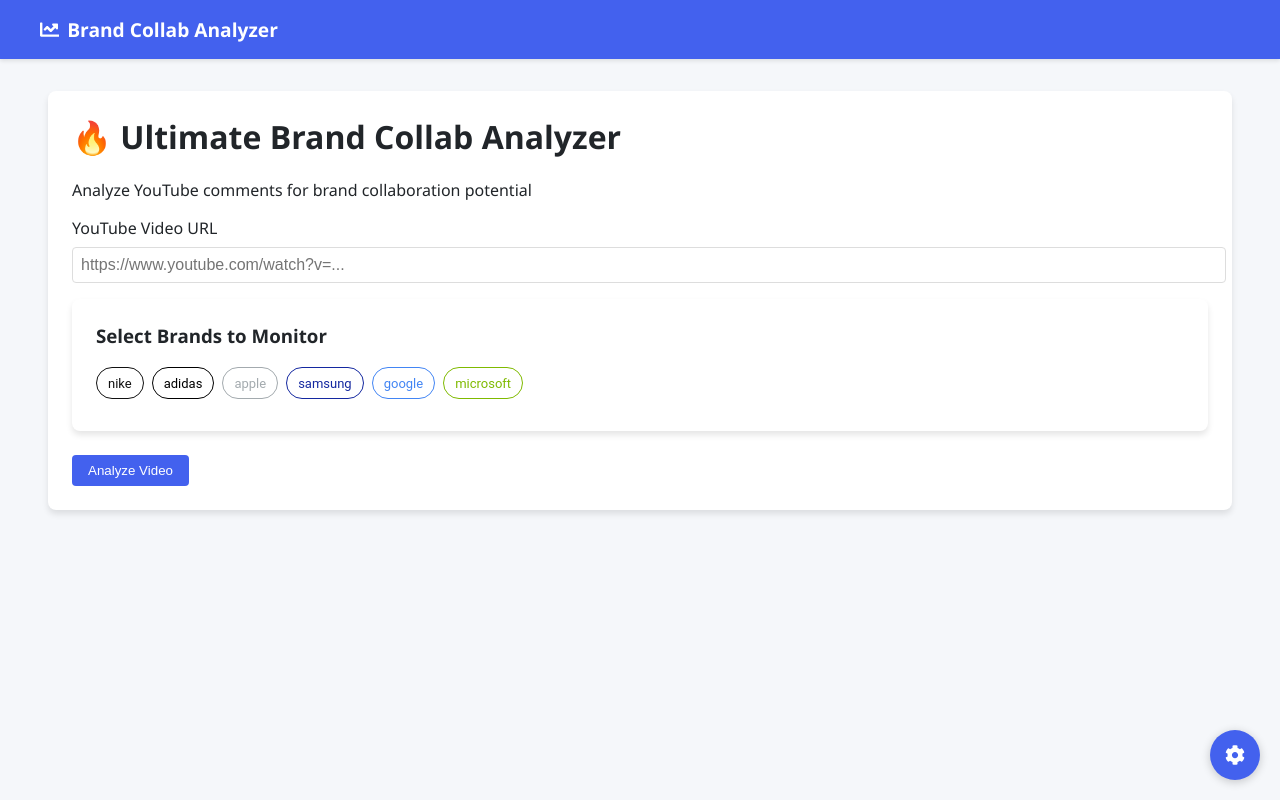
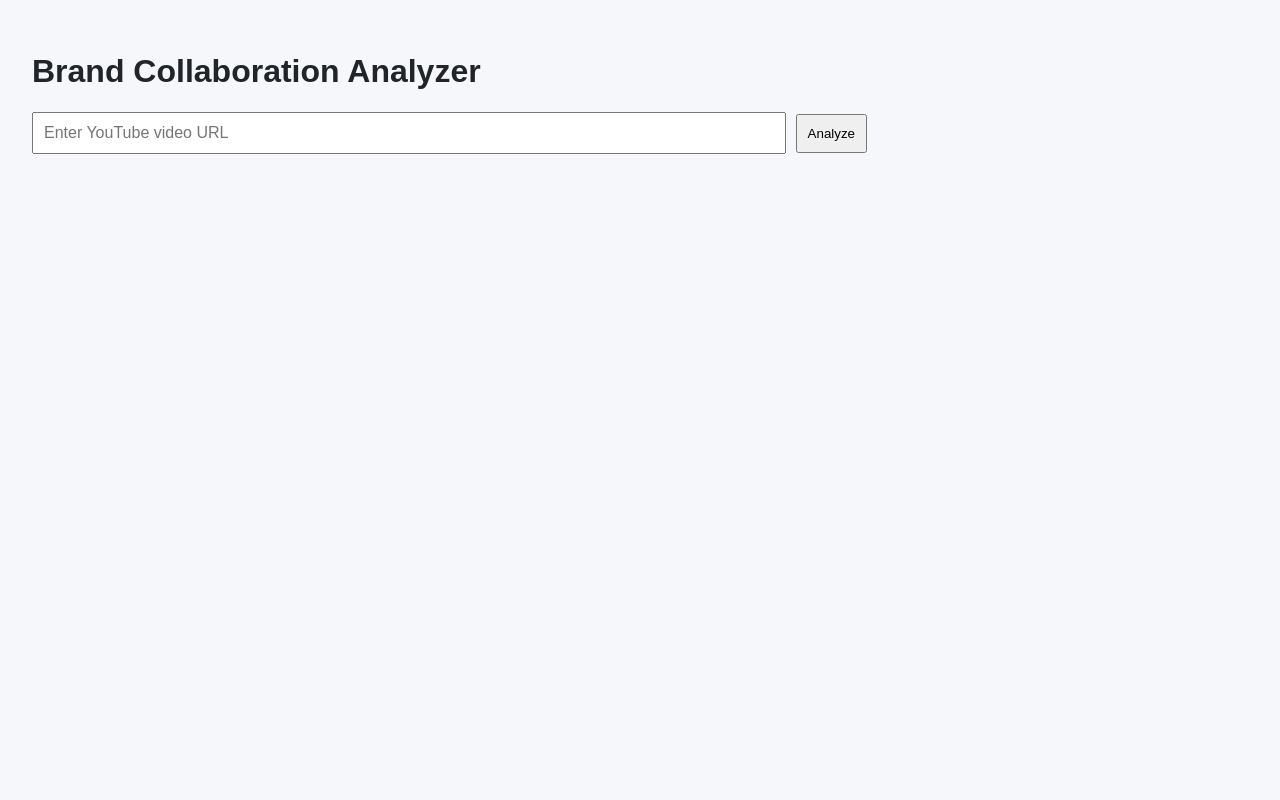
Before and after one commit to Anuruddhsharm/collab-analyze, a React (Create React App) app: page / in a window 1280 px wide. Built offline with nearby package versions, Linux system fonts and the light colour scheme; no server answers.

Commit message:
Update App.js

```diff
--- a/src/App.js
+++ b/src/App.js
@@ -1,17 +1,80 @@
-import React from 'react';
-import { Routes, Route } from 'react-router-dom';
-import Home from './pages/Home';
-import Navbar from './components/Navbar';
+import React, { useState } from 'react';
+import axios from 'axios';
+import config from './config';
 
 function App() {
+  const [videoUrl, setVideoUrl] = useState('');
+  const [result, setResult] = useState(null);
+  const [loading, setLoading] = useState(false);
+  const [error, setError] = useState('');
+
+  const analyzeVideo = async () => {
+    setLoading(true);
+    setError('');
+    try {
+      const response = await axios.post(`${config.getBackendUrl()}/analyze`, {
+        video_url: videoUrl
+      });
+
+      if (response.data.error) {
+        setError(response.data.error);
+      } else {
+        setResult(response.data);
+      }
+    } catch (err) {
+      console.error(err);
+      setError('Something went wrong while analyzing the video.');
+    }
+    setLoading(false);
+  };
+
   return (
-    <div className="App">
-      <Navbar />
-      <main>
-        <Routes>
-          <Route path="/" element={<Home />} />
-        </Routes>
-      </main>
+    <div style={{ padding: '2rem', fontFamily: 'Arial' }}>
+      <h1>Brand Collaboration Analyzer</h1>
+
+      <input
+        type="text"
+        value={videoUrl}
+        onChange={(e) => setVideoUrl(e.target.value)}
+        placeholder="Enter YouTube video URL"
+        style={{ width: '60%', padding: '10px', fontSize: '16px' }}
+      />
+      <button onClick={analyzeVideo} disabled={loading} style={{ marginLeft: '10px', padding: '10px' }}>
+        {loading ? 'Analyzing...' : 'Analyze'}
+      </button>
+
+      {error && <p style={{ color: 'red' }}>{error}</p>}
+
+      {result && (
+        <div style={{ marginTop: '2rem' }}>
+          <h2>Video: {result.video_title}</h2>
+          <p><strong>Video ID:</strong> {result.video_id}</p>
+          <p><strong>Comments Analyzed:</strong> {result.comments_analyzed}</p>
+          <p><strong>Brand Mentions:</strong> {result.brand_mentions}</p>
+          <p><strong>Positive Sentiment Count:</strong> {result.positive_sentiment}</p>
+          <p><strong>Average Engagement Score:</strong> {result.avg_engagement}</p>
+
+          <h3>Top Brands Mentioned</h3>
+          <ul>
+            {result.top_brands.map((b, i) => (
+              <li key={i}>{b.brand} ({b.count} mentions)</li>
+            ))}
+          </ul>
+
+          <h3>Top 5 Comments</h3>
+          <ul>
+            {result.results.slice(0, 5).map((comment, idx) => (
+              <li key={idx} style={{ marginBottom: '10px' }}>
+                <p><strong>Text:</strong> {comment.text}</p>
+                <p><strong>Sentiment:</strong> {comment.sentiment}</p>
+                <p><strong>Engagement:</strong> {comment.engagement_score}</p>
+                <p><strong>Authentic:</strong> {comment.authentic ? 'Yes' : 'No'}</p>
+                <p><strong>Collab Grade:</strong> {comment.collab_grade}</p>
+              </li>
+            ))}
+          </ul>
+        </div>
+      )}
     </div>
   );
 }
```
